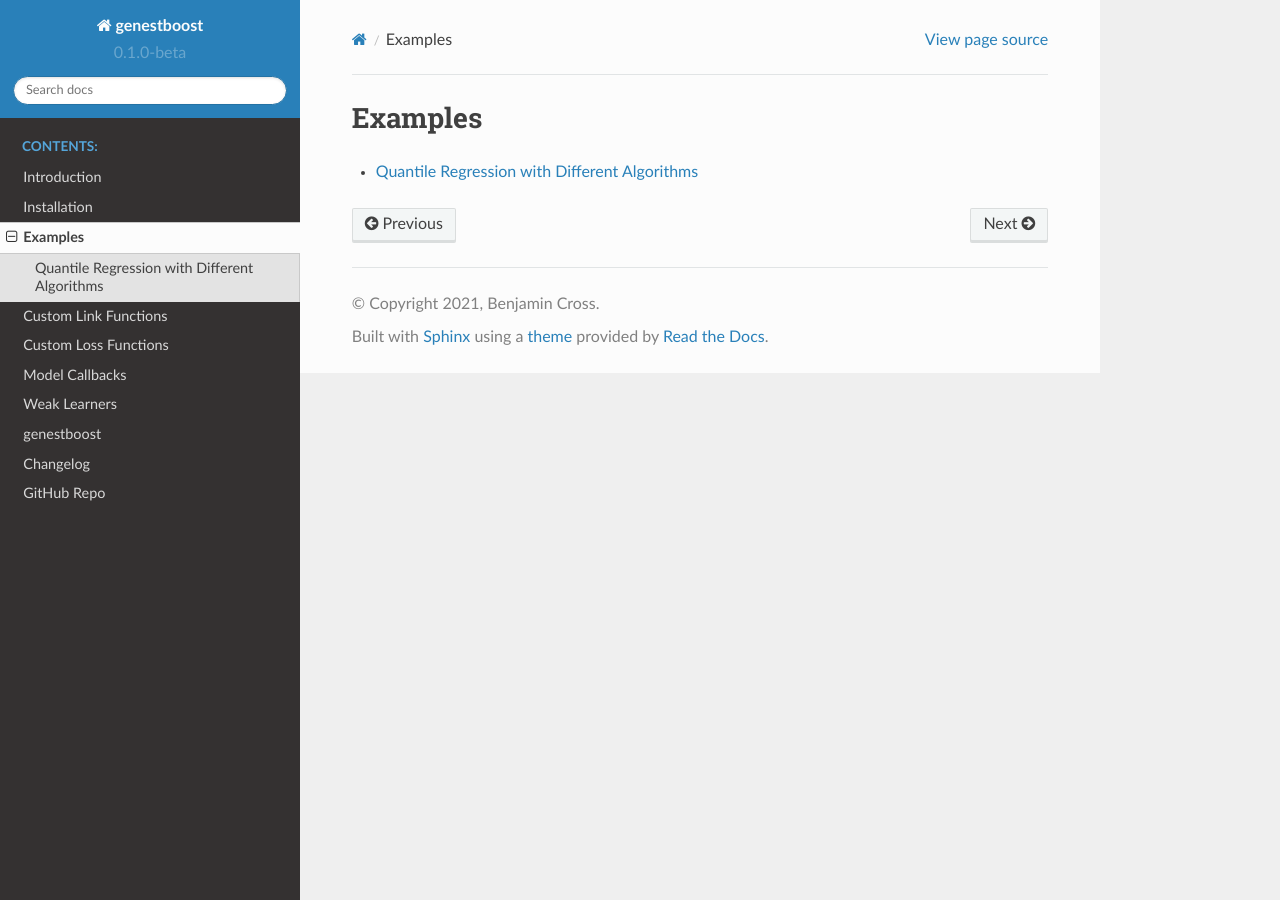
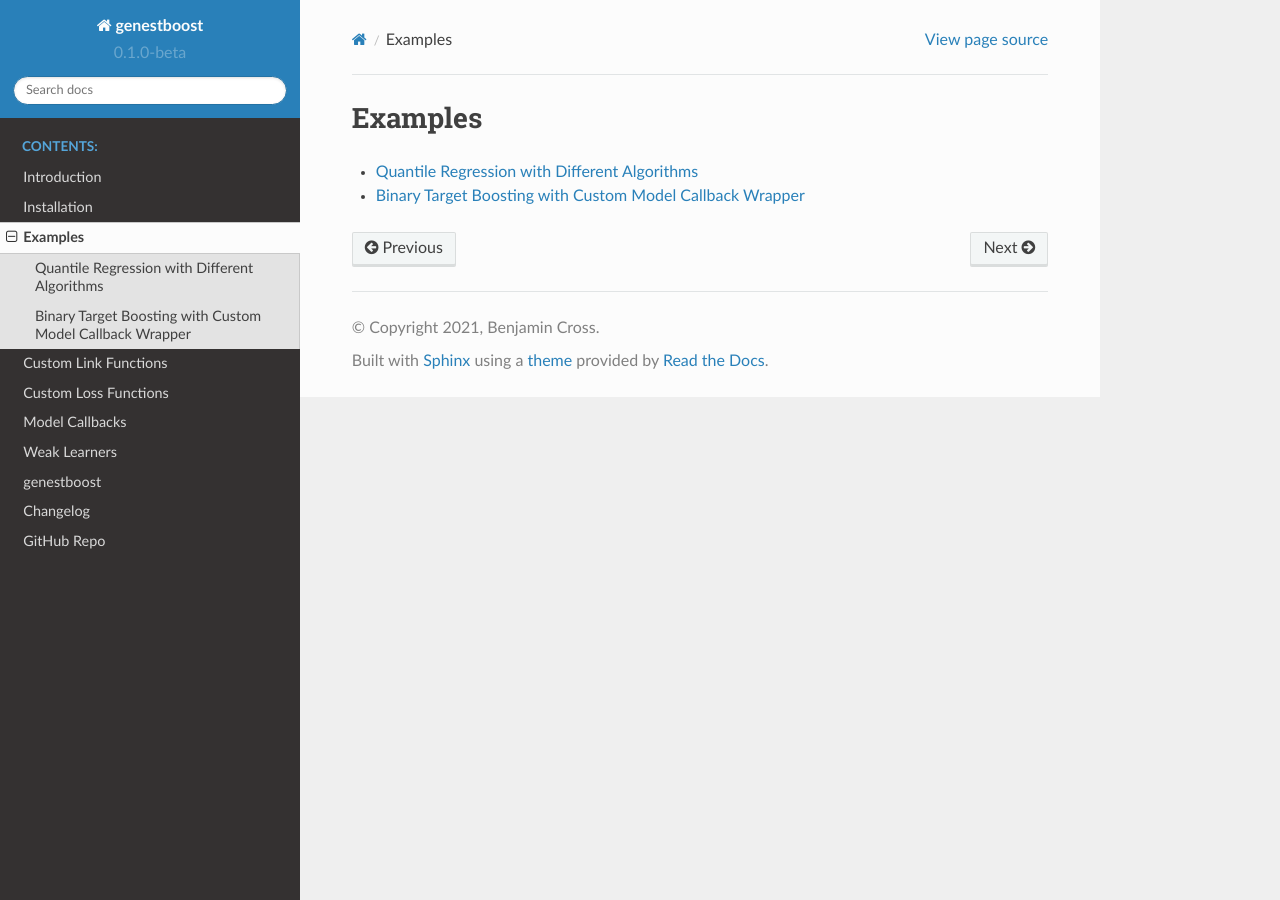
Before and after one commit to btcross26/genestboost, a Sphinx documentation site: the page built from docs/source/examples.rst, in a window 1280 px wide. Built offline with Sphinx 7.4.7 and the Read the Docs theme 2.0.0, drawn with Linux system fonts in a browser that asks for light colours; part of the change alters nothing that is shown.

Commit message:
Adding binary target example notebook and docs

```diff
--- /dev/null
+++ b/docs/source/binary_target_with_custom_wrapper_example.rst
@@ -0,0 +1,186 @@
+Binary Target Boosting with Custom Model Callback Wrapper
+=========================================================
+
+This example will demonstrate the following uses of the library:
+
+1. Supervised learning with a binary target
+2. Wrapping a custom model callback to perform CV at each boosting
+   iteration
+3. Interchanging link and loss function
+
+.. code:: ipython3
+
+    import warnings
+    import numpy as np
+    import pandas as pd
+    import matplotlib.pyplot as plt
+    import scipy.stats as scst
+
+    from sklearn.tree import DecisionTreeRegressor
+    from sklearn.model_selection import GridSearchCV
+    from sklearn.preprocessing import scale
+    from sklearn.datasets import make_classification
+
+    from genestboost import BoostedModel
+    from genestboost.link_functions import LogitLink, CLogLogLink
+    from genestboost.loss_functions import LogLoss, LeakyBetaLoss
+
+    %matplotlib inline
+
+Create a dummy classification dataset
+~~~~~~~~~~~~~~~~~~~~~~~~~~~~~~~~~~~~~
+
+.. code:: ipython3
+
+    X, y = make_classification(n_samples=20000,
+                               n_features=50,
+                               n_informative=20,
+                               weights=(0.85, 0.15),
+                               random_state=11)
+    X = scale(X)
+
+Create a Custom Model Wrapper
+~~~~~~~~~~~~~~~~~~~~~~~~~~~~~
+
+Here, let’s create a custom model wrapper that will allow us to perform
+a 3-fold cross-validation over decision tree hyperparameters at each
+model iteration. We just need to make sure that we provide a callback
+that returns a model with a fit and predict method. ``GridSearchCV`` has
+a fit method, and after the fit we can simply take the best returned
+model.
+
+.. code:: ipython3
+
+    # model_callback
+    class CVDecisionTree:
+        def __init__(self, param_grid, folds=3, n_jobs=-1):
+            self._param_grid = param_grid   # parameter grid for CV
+            self._folds = folds             # number of CV folds to use in grid search
+            self._n_jobs = n_jobs           # number of jobs to use
+            self._model = None
+
+        def fit(self, X, y, weights=None):
+            new_model = GridSearchCV(
+                estimator=DecisionTreeRegressor(splitter="random", random_state=17),
+                param_grid = self._param_grid,
+                cv=self._folds,
+                n_jobs = self._n_jobs,
+                refit=True,
+            )
+            new_model.fit(X, y, weights)
+            new_model = new_model.best_estimator_   # refit=True to get the best estimator
+            self._model = new_model
+
+            # new model should have a predict method, but we will implement our own
+            return self
+
+        def predict(self, X):
+            return self._model.predict(X)
+
+    # create param_grid for model_callback kwargs
+    param_grid = {
+          'min_samples_split': [10, 20, 50],
+          "max_depth": [2, 3, 5],
+    }
+
+    # model_callback_kwargs
+    model_callback_kwargs = {"param_grid": param_grid}
+
+Fit the model using LogitLink and LogLoss
+~~~~~~~~~~~~~~~~~~~~~~~~~~~~~~~~~~~~~~~~~
+
+First, let’s fit a model for the binary target using the same link/loss
+function as ordinary logistic regression.
+
+.. code:: ipython3
+
+    with warnings.catch_warnings():  # catch sklearn utils warning
+        warnings.simplefilter("ignore")
+
+        # fit model
+        model = BoostedModel(
+            link=LogitLink(),
+            loss=LogLoss(),
+            weights="newton",
+            alpha=2.0,
+            step_type="decaying",
+            validation_fraction=0.30,
+            validation_stratify=True,
+            validation_iter_stop=20,
+            model_callback=CVDecisionTree,                 # use our customer wrapper
+            model_callback_kwargs=model_callback_kwargs,   # with our param grid
+        )
+        model.fit(X, y, iterations=500)
+        preds = model.predict(X)
+
+    print("Number of model iterations: {:d}".format(model.get_iterations()))
+
+
+.. parsed-literal::
+
+    Number of model iterations: 500
+
+
+Plot the loss history
+~~~~~~~~~~~~~~~~~~~~~
+
+.. code:: ipython3
+
+    fig = plt.figure(figsize=(6.5, 3.5), dpi=200)
+    ax = fig.add_subplot(111)
+    ax.plot(model.get_loss_history(), label=["Training", "Holdout"])
+    ax.legend(loc="best");
+
+
+
+.. image:: images/binary_logistic_fit_plot.png
+
+
+Try a Different Link and Loss Pair
+~~~~~~~~~~~~~~~~~~~~~~~~~~~~~~~~~~
+
+To demonstrate how easy it is to switch the link and loss function,
+let’s refit the model with CLogLogLink and BetaLoss functions.
+
+.. code:: ipython3
+
+    with warnings.catch_warnings():  # catch sklearn utils warning
+        warnings.simplefilter("ignore")
+
+        # fit model
+        model = BoostedModel(
+            link=CLogLogLink(),
+            loss=LeakyBetaLoss(alpha=5.0, beta=5.0),
+            weights="none",
+            alpha=1.0,
+            step_type="decaying",
+            validation_fraction=0.30,
+            validation_stratify=True,
+            validation_iter_stop=20,
+            model_callback=CVDecisionTree,                 # use our customer wrapper
+            model_callback_kwargs=model_callback_kwargs,   # with our param grid
+        )
+        model.fit(X, y, iterations=500)
+        preds = model.predict(X)
+
+    print("Number of model iterations: {:d}".format(model.get_iterations()))
+
+
+.. parsed-literal::
+
+    Number of model iterations: 500
+
+
+Plot the loss history again for CLogLog and LeakyBetaLoss
+~~~~~~~~~~~~~~~~~~~~~~~~~~~~~~~~~~~~~~~~~~~~~~~~~~~~~~~~~
+
+.. code:: ipython3
+
+    fig = plt.figure(figsize=(6.5, 3.5), dpi=200)
+    ax = fig.add_subplot(111)
+    ax.plot(model.get_loss_history(), label=["Training", "Holdout"])
+    ax.legend(loc="best");
+
+
+
+.. image:: images/binary_betaloss_fit_plot.png
--- a/docs/source/examples.rst
+++ b/docs/source/examples.rst
@@ -5,3 +5,4 @@ Examples
    :maxdepth: 1
 
    quantile_regression_example
+   binary_target_with_custom_wrapper_example
```
Also changed, not shown: docs/source/images/binary_betaloss_fit_plot.png (added), docs/source/images/binary_logistic_fit_plot.png (added), 1 other file.
